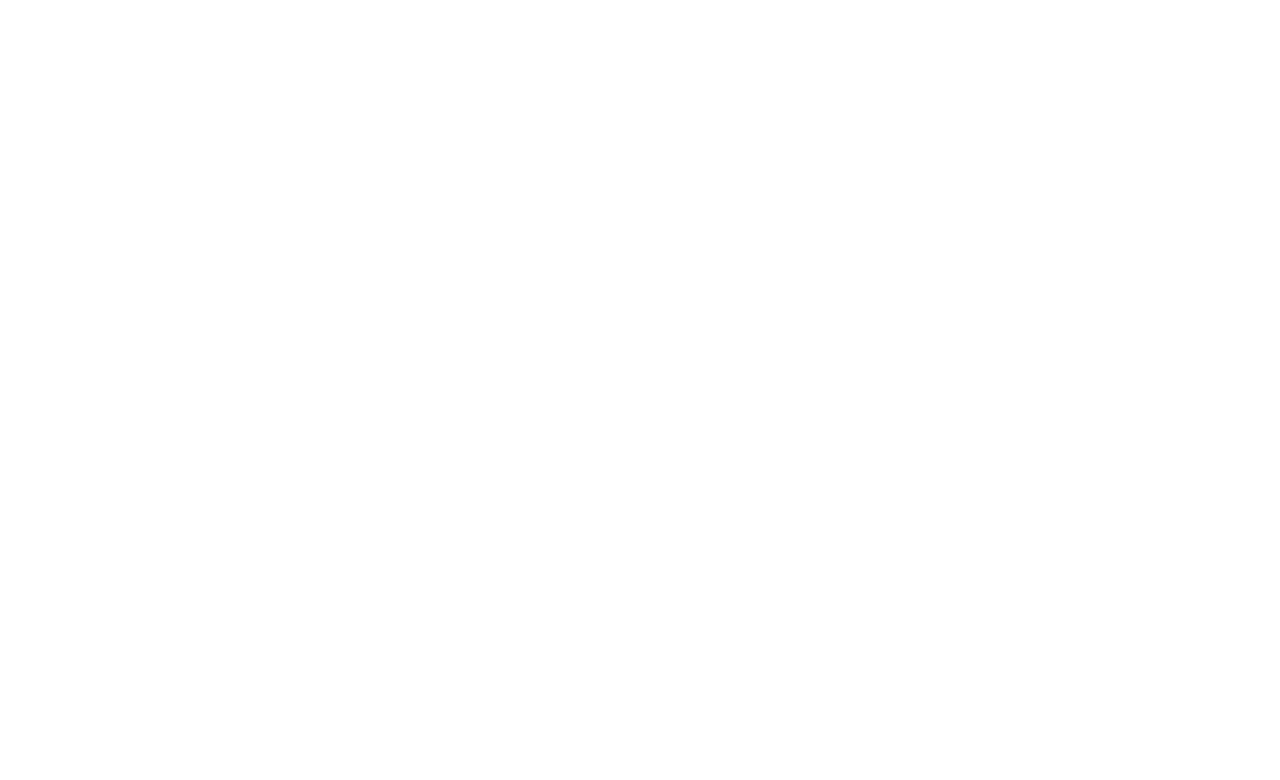
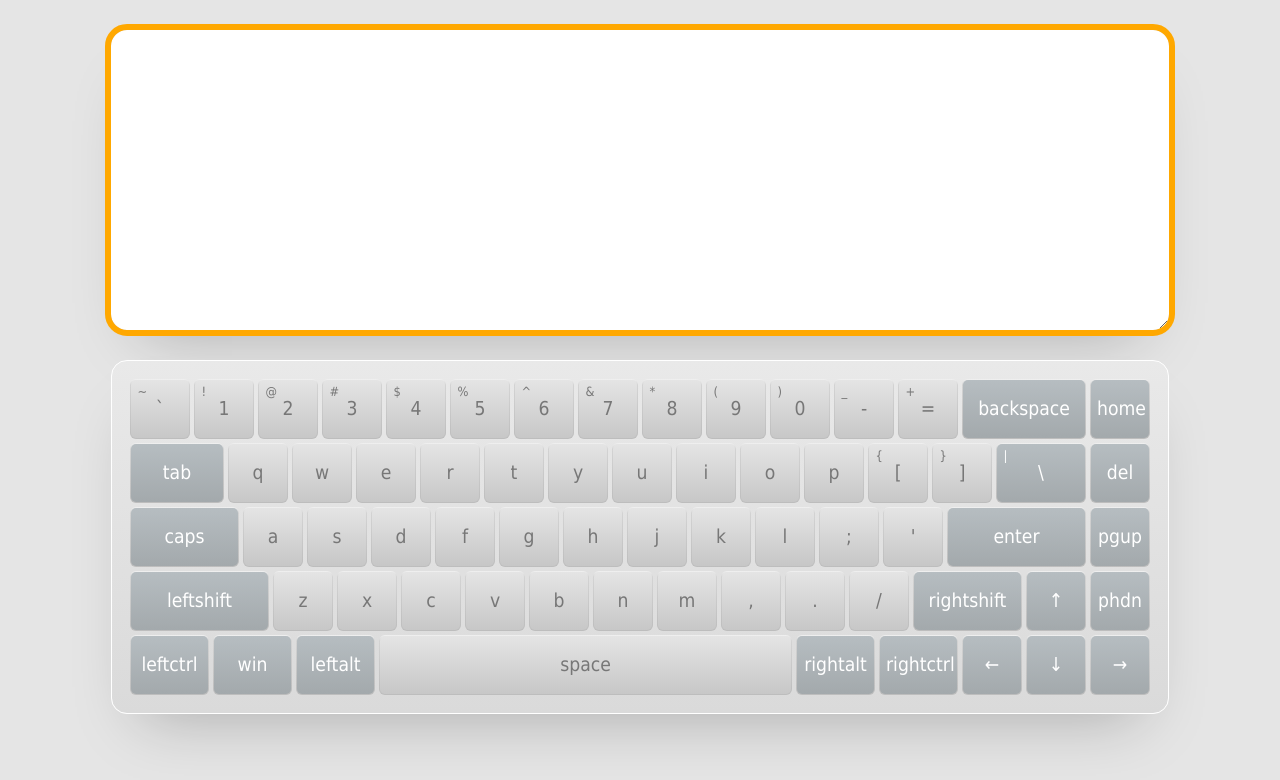
Before and after one commit to Jeneko/rss-virtual-keyboard, a website built with webpack: page src/index.html in a window 1280 px wide. Built offline with nearby package versions, Linux system fonts and the light colour scheme.

Commit message:
feat: add various files of virtual-keyboard

```diff
--- /dev/null
+++ b/src/components/Button.js
@@ -0,0 +1,26 @@
+export default class Button {
+  constructor({
+    key, color = 'default', size = '1u', alt = '',
+  }) {
+    this.key = key;
+    this.color = color;
+    this.size = size;
+    this.alt = alt;
+  }
+
+  getElement() {
+    const btn = document.createElement('button');
+    btn.classList.add('btn');
+    btn.classList.add(`btn--${this.color}`);
+    btn.classList.add(`btn--${this.size}`);
+    btn.value = this.key;
+    if (this.alt) {
+      const alt = document.createElement('span');
+      alt.className = 'btn__alt';
+      alt.innerHTML = this.alt;
+      btn.append(alt);
+    }
+    btn.append(this.key);
+    return btn;
+  }
+}
--- /dev/null
+++ b/src/components/ButtonRows.js
@@ -0,0 +1,84 @@
+const btnRow1 = [
+  { key: '`', alt: '~' },
+  { key: '1', alt: '!' },
+  { key: '2', alt: '@' },
+  { key: '3', alt: '#' },
+  { key: '4', alt: '$' },
+  { key: '5', alt: '%' },
+  { key: '6', alt: '^' },
+  { key: '7', alt: '&' },
+  { key: '8', alt: '*' },
+  { key: '9', alt: '(' },
+  { key: '0', alt: ')' },
+  { key: '-', alt: '_' },
+  { key: '=', alt: '+' },
+  { key: 'backspace', color: 'mod', size: '2u' },
+  { key: 'home', color: 'mod' },
+];
+const btnRow2 = [
+  { key: 'tab', color: 'mod', size: '1_5u' },
+  { key: 'q' },
+  { key: 'w' },
+  { key: 'e' },
+  { key: 'r' },
+  { key: 't' },
+  { key: 'y' },
+  { key: 'u' },
+  { key: 'i' },
+  { key: 'o' },
+  { key: 'p' },
+  { key: '[', alt: '{' },
+  { key: ']', alt: '}' },
+  {
+    key: '\\', alt: '|', color: 'mod', size: 'auto',
+  },
+  { key: 'del', color: 'mod' },
+];
+
+const btnRow3 = [
+  { key: 'caps', color: 'mod', size: '1_75u' },
+  { key: 'a' },
+  { key: 's' },
+  { key: 'd' },
+  { key: 'f' },
+  { key: 'g' },
+  { key: 'h' },
+  { key: 'j' },
+  { key: 'k' },
+  { key: 'l' },
+  { key: ';' },
+  { key: '\'' },
+  { key: 'enter', color: 'mod', size: 'auto' },
+  { key: 'pgup', color: 'mod' },
+];
+
+const btnRow4 = [
+  { key: 'leftshift', color: 'mod', size: '2_25u' },
+  { key: 'z' },
+  { key: 'x' },
+  { key: 'c' },
+  { key: 'v' },
+  { key: 'b' },
+  { key: 'n' },
+  { key: 'm' },
+  { key: ',' },
+  { key: '.' },
+  { key: '/' },
+  { key: 'rightshift', color: 'mod', size: 'auto' },
+  { key: '↑', color: 'mod' },
+  { key: 'phdn', color: 'mod' },
+];
+
+const btnRow5 = [
+  { key: 'leftctrl', color: 'mod', size: '1_25u' },
+  { key: 'win', color: 'mod', size: '1_25u' },
+  { key: 'leftalt', color: 'mod', size: '1_25u' },
+  { key: 'space', size: 'auto' },
+  { key: 'rightalt', color: 'mod', size: '1_25u' },
+  { key: 'rightctrl', color: 'mod', size: '1_25u' },
+  { key: '←', color: 'mod' },
+  { key: '↓', color: 'mod' },
+  { key: '→', color: 'mod' },
+];
+
+export default [btnRow1, btnRow2, btnRow3, btnRow4, btnRow5];
--- /dev/null
+++ b/src/components/VirtualKeyboard.js
@@ -0,0 +1,50 @@
+import Button from './Button';
+import btnRows from './ButtonRows';
+
+export default class VirtualKeyboard {
+  constructor(textArea) {
+    const vKeyboard = document.createElement('div');
+    vKeyboard.className = 'virtual-keyboard';
+
+    for (let j = 0; j < btnRows.length; j += 1) {
+      const btnList = btnRows[j];
+      const keyRow = document.createElement('div');
+      keyRow.className = 'virtual-keyboard__row';
+
+      for (let i = 0; i < btnList.length; i += 1) {
+        const curBtn = new Button(btnList[i]).getElement();
+        keyRow.append(curBtn);
+      }
+
+      vKeyboard.append(keyRow);
+    }
+
+    this.textArea = textArea;
+    this.keyboard = vKeyboard;
+
+    // this.textArea.addEventListener('focusout', () => {
+    //   this.textArea.focus();
+    // });
+
+    this.keyboard.addEventListener('click', (e) => {
+      if (e.target.tagName !== 'BUTTON') {
+        return;
+      }
+      this.textArea.focus();
+      this.textArea.value += e.target.value;
+    });
+
+    window.addEventListener('keydown', (e) => {
+      console.log(e.key);
+      e.preventDefault();
+      this.textArea.value += e.key;
+      document.querySelector(`button[value=${e.key}`).classList.remove('btn--default');
+      document.querySelector(`button[value=${e.key}`).classList.add('btn--pressed');
+    });
+
+    window.addEventListener('keyup', (e) => {
+      document.querySelector(`button[value=${e.key}`).classList.add('btn--default');
+      document.querySelector(`button[value=${e.key}`).classList.remove('btn--pressed');
+    });
+  }
+}
--- a/src/index.js
+++ b/src/index.js
@@ -1,3 +1,16 @@
 import './sass/index.scss';
+import VirtualKeyboard from './components/VirtualKeyboard';
 
-console.log('Done');
+// Keyboard Init
+const textArea = document.createElement('textarea');
+const virtualKeyboard = new VirtualKeyboard(textArea).keyboard;
+const vkContainer = document.createElement('div');
+
+textArea.className = 'vk-textarea';
+vkContainer.className = 'vk-container';
+
+document.body.append(vkContainer);
+vkContainer.append(textArea);
+vkContainer.append(virtualKeyboard);
+
+textArea.focus();
--- /dev/null
+++ b/src/sass/base/_global.scss
@@ -0,0 +1,4 @@
+html {
+    font-family: 'Tahoma', sans-serif;
+    background-color: #E5E5E5;
+}
--- /dev/null
+++ b/src/sass/components/_button.scss
@@ -0,0 +1,69 @@
+.btn {
+    cursor: pointer;
+    color: $color-text-default;
+    font-size: 1.2rem;
+    margin: 2px;
+    box-sizing: border-box;
+    height: $unit;
+    width: $size-1u;
+    position: relative;
+    border-radius: $btn-radius;
+    border: 1px solid transparent;
+
+    &:hover {
+        color: $color-white;
+        background: $color-bg-hovered;
+    }
+
+    &:active,
+    &--pressed {
+        color: $color-white;
+        background:
+            linear-gradient(180deg, #767676 0%, #989898 100%) padding-box,
+            linear-gradient(180deg, #C3C3C3 0%, #B5B5B5 9.9%, #BDBDBD 100%) border-box;
+    }
+
+    &--default {
+        background:
+            linear-gradient(180deg, #E4E4E4 0%, #C7C7C7 100%) padding-box,
+            linear-gradient(180deg, #F1F1F1 0%, #D3D3D3 9.9%, #BDBDBD 100%) border-box;
+    }
+
+    &--mod {
+        color: $color-white;
+        background:
+            linear-gradient(180deg, #B6BDC1 0%, #A3A9AC 100%) padding-box,
+            linear-gradient(180deg, #F1F1F1 0%, #D3D3D3 9.9%, #BDBDBD 100%) border-box;
+    }
+
+    &--auto {
+        flex-grow: 2;
+    }
+
+    &--1_25u {
+        width: $size-1_25u + 4px;
+    }
+
+    &--1_5u {
+        width: $size-1_5u + 4px;
+    }
+
+    &--1_75u {
+        width: $size-1_75u + 4px;
+    }
+
+    &--2u {
+        width: $size-2u + 4px;
+    }
+
+    &--2_25u {
+        width: $size-2_25u + 4px;
+    }
+
+    &__alt {
+        font-size: 0.8rem;
+        position: absolute;
+        left: 0.4rem;
+        top: 0.3rem;
+    }
+}
--- /dev/null
+++ b/src/sass/components/_virtual-keyboard.scss
@@ -0,0 +1,35 @@
+.vk-container {
+    display: flex;
+    flex-direction: column;
+    align-items: center;
+}
+
+.vk-textarea {
+    height: 300px;
+    width: 1058px;
+    margin: 30px;
+    padding: 30px;
+    box-sizing: border-box;
+    border: 1px solid $color-white;
+    border-radius: 1rem;
+    box-shadow: 0px 32px 60px -29px rgba(0, 0, 0, 0.25);
+
+    &:focus-visible {
+        outline: solid 6px $color-bg-hovered;
+    }
+}
+
+.virtual-keyboard {
+    display: inline-flex;
+    flex-direction: column;
+    padding: 1rem;
+    border-radius: 1rem;
+    border: 1px solid $color-white;
+    margin: 0 auto;
+    background: linear-gradient(180deg, #E9E9E9 0%, #DADADA 100%);
+    box-shadow: 0px 32px 60px -29px rgba(0, 0, 0, 0.25);
+
+    &__row {
+        display: flex;
+    }
+}
--- a/src/sass/index.scss
+++ b/src/sass/index.scss
@@ -1,3 +1,6 @@
 @import './vendors/normalize.css';
 
 @import './abstract/_variables';
+@import './base/_global';
+@import './components/_button';
+@import './components/_virtual-keyboard';
```
